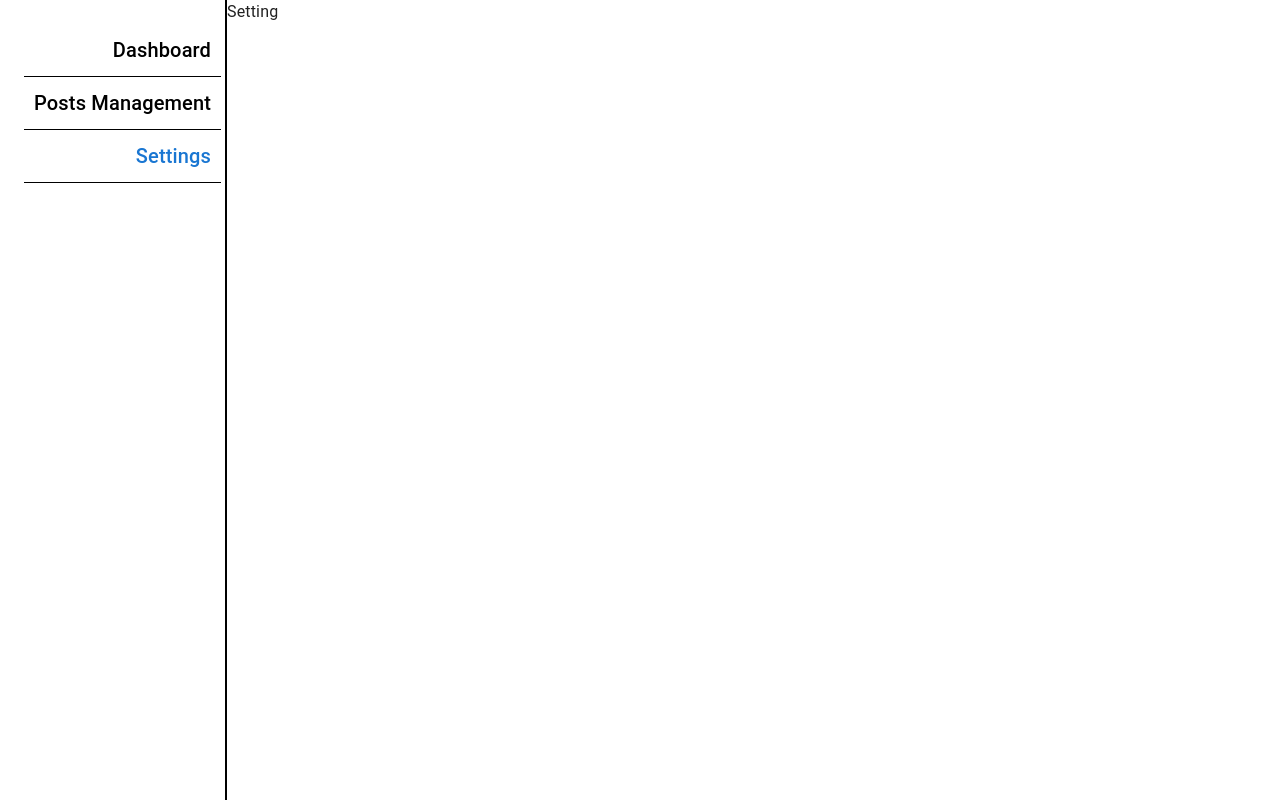
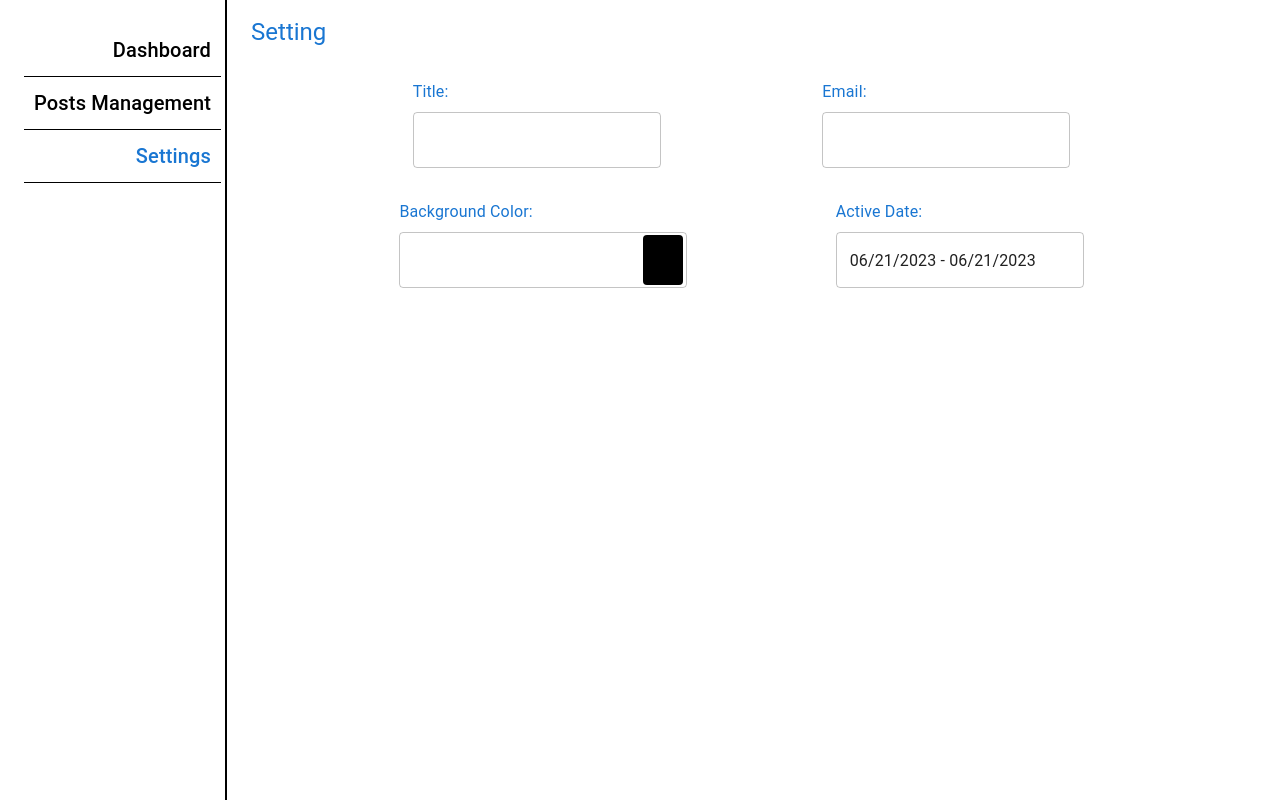
Before and after one commit to Tewwi/admin-tesing, a React (Create React App) app: page /dashboard/subcription in a window 1280 px wide. Both pictures are taken after a click on the item "Settings". Built offline with nearby package versions, Linux system fonts and the light colour scheme.

Commit message:
add setting page

```diff
--- a/src/components/common/Loading.tsx
+++ b/src/components/common/Loading.tsx
@@ -24,7 +24,7 @@ const Loading = (props: LoaderProps) => {
           width: "100%",
         }}
       >
-        <CircularProgress style={{ color: "#fb8c00" }} />
+        <CircularProgress style={{ color: "blue" }} />
       </div>
     </Backdrop>
   );
--- a/src/components/posts_management/table.tsx
+++ b/src/components/posts_management/PostTable.tsx
@@ -20,7 +20,7 @@ interface IPostTableProps {
 const PostTable = (props: IPostTableProps) => {
   const { data, handleViewDetail, loading } = props;
   return (
-    <TableContainer component={Paper}>
+    <TableContainer component={Paper} sx={{ position: "relative" }}>
       <Table sx={{ minWidth: 650 }}>
         <TableHead>
           <TableRow>
--- /dev/null
+++ b/src/components/setting/ColorPicker.tsx
@@ -0,0 +1,40 @@
+import { Box } from "@mui/material";
+import React from "react";
+import { ChromePicker } from "react-color";
+
+interface Props {
+  openColorPicker: boolean;
+  handleClose: () => void;
+  handleChangeColor: (color: string) => void;
+  color: string;
+}
+
+const ColorPicker = (props: Props) => {
+  const { openColorPicker, handleClose, handleChangeColor, color } = props;
+  return (
+    <Box display={openColorPicker ? "block" : "none"}>
+      <Box
+        sx={{
+          position: "absolute",
+          top: 0,
+          right: 0,
+          bottom: 0,
+          left: 0,
+          zIndex: -1,
+        }}
+        onClick={handleClose}
+      ></Box>
+      <ChromePicker
+        color={color}
+        onChangeComplete={(color) => {
+          handleChangeColor(color.hex);
+        }}
+        styles={{
+          default: { picker: { zIndex: 2, position: "relative" } },
+        }}
+      />
+    </Box>
+  );
+};
+
+export default ColorPicker;
--- /dev/null
+++ b/src/components/setting/FomrControl/TextFieldForm.tsx
@@ -0,0 +1,49 @@
+import { OutlinedInput, OutlinedInputProps, Typography } from "@mui/material";
+import { Control, RegisterOptions, useController } from "react-hook-form";
+
+type Props = OutlinedInputProps & {
+  name: string;
+  clearIcon?: boolean;
+  clearIconHasValue?: boolean;
+  control: Control<any>;
+  rules?: Omit<
+    RegisterOptions<any, any>,
+    "valueAsNumber" | "valueAsDate" | "setValueAs" | "disabled"
+  >;
+};
+
+const TextFieldForm = (props: Props) => {
+  const { control, name, rules, ...rest } = props;
+  const {
+    field: { onChange, onBlur, value, ref },
+    fieldState: { error },
+  } = useController({
+    name,
+    control,
+    rules,
+  });
+  return (
+    <>
+      <OutlinedInput
+        name={name}
+        value={value || ""}
+        onChange={onChange}
+        onBlur={onBlur}
+        inputRef={ref}
+        error={!!error}
+        {...rest}
+      />
+      <Typography
+        variant="body2"
+        sx={{
+          color: "palette.error.main",
+          display: !!error ? "block" : "none",
+        }}
+      >
+        {error?.message || ""}
+      </Typography>
+    </>
+  );
+};
+
+export default TextFieldForm;
--- a/src/contanst.ts
+++ b/src/contanst.ts
@@ -9,4 +9,8 @@ export const chartOption = {
   REVENUE: "revenue",
 };
 
-export const ITEM_PER_PAGE = 10;
+export const ITEM_PER_PAGE = 5;
+
+export const patternEmail = /^[A-Z0-9._%+-]+@[A-Z0-9.-]+\.[A-Z]{2,}$/i;
+
+export const DateFormat = "YYYY-MM-DD";
--- a/src/pages/PostsManagement.tsx
+++ b/src/pages/PostsManagement.tsx
@@ -5,7 +5,7 @@ import { useSearchParams } from "react-router-dom";
 import { API_URL } from "../api";
 import DetailPostDialog from "../components/posts_management/DetailPostDialog";
 import FilterPostForm from "../components/posts_management/FilterPost";
-import PostTable from "../components/posts_management/table";
+import PostTable from "../components/posts_management/PostTable";
 import { ITEM_PER_PAGE } from "../contanst";
 import { IFilterPost, IPost } from "../interface/post";
 
@@ -25,25 +25,14 @@ const PostsManagement = () => {
     open: false,
   });
 
-  const [filterValue, setFilterValue] = useState<IFilterPost>(() => {
-    return {
-      query: currentQueryParameters.get("query") || "",
-      by: (currentQueryParameters.get("by") as any) || "userId",
-    };
-  });
-
-  const [page, setPage] = useState<number>(() => {
-    if (currentQueryParameters.get("page"))
-      return Number(currentQueryParameters.get("page"));
-    return 1;
-  });
-
   const handleGetPostData = useCallback(async () => {
     setLoading(true);
 
-    const queryAPI = filterValue.query
-      ? `${API_URL}?${filterValue.by}=${filterValue.query}`
-      : API_URL;
+    const page = Number(currentQueryParameters.get("page")) || 1;
+    const query = currentQueryParameters.get("query");
+    const by = currentQueryParameters.get("by");
+
+    const queryAPI = query ? `${API_URL}?${by}=${query}` : API_URL;
     const dataJSON = await fetch(queryAPI);
     const data: IPost[] = await dataJSON.json();
     const endIndex = page * ITEM_PER_PAGE;
@@ -51,12 +40,11 @@ const PostsManagement = () => {
     setTotalPage(data.length);
     setPosts(data.slice(endIndex - ITEM_PER_PAGE, endIndex));
     setLoading(false);
-  }, [filterValue, page]);
+  }, [currentQueryParameters]);
 
   const handleChangePage = (number: number) => {
-    setPage(number);
-    newQueryParameters.set("page", `${number}`);
-    setSearchParams(newQueryParameters);
+    currentQueryParameters.set("page", `${number}`);
+    setSearchParams(currentQueryParameters);
   };
 
   const handleOpenDetailDialog = (post: IPost) => {
@@ -66,8 +54,8 @@ const PostsManagement = () => {
   const handleFilter = (value: IFilterPost) => {
     newQueryParameters.set("by", value.by);
     newQueryParameters.set("query", value.query);
+    newQueryParameters.set("page", `1`);
     setSearchParams(newQueryParameters);
-    setFilterValue(value);
   };
 
   useEffect(() => {
@@ -80,7 +68,13 @@ const PostsManagement = () => {
         Post Management
       </Typography>
 
-      <FilterPostForm value={filterValue} handleChange={handleFilter} />
+      <FilterPostForm
+        value={{
+          query: currentQueryParameters.get("query") || "",
+          by: (currentQueryParameters.get("by") as any) || "userId",
+        }}
+        handleChange={handleFilter}
+      />
       <PostTable
         data={posts}
         handleViewDetail={handleOpenDetailDialog}
@@ -89,7 +83,7 @@ const PostsManagement = () => {
       <Pagination
         sx={{ mt: 2.5, display: "flex", justifyContent: "flex-end" }}
         count={ceil(totalPage / ITEM_PER_PAGE)}
-        page={page}
+        page={Number(currentQueryParameters.get("page")) || 1}
         color="primary"
         onChange={(_, number) => {
           handleChangePage(number);
--- a/src/pages/Setting.tsx
+++ b/src/pages/Setting.tsx
@@ -1,9 +1,129 @@
-import React from 'react'
+import { Box, Container, OutlinedInput, Typography } from "@mui/material";
+import { useState } from "react";
+import DatePicker from "react-datepicker";
+import "react-datepicker/dist/react-datepicker.css";
+import { useForm } from "react-hook-form";
+import ColorPicker from "../components/setting/ColorPicker";
+import TextFieldForm from "../components/setting/FomrControl/TextFieldForm";
+import { patternEmail } from "../contanst";
+
+interface ISettingForm {
+  title: string;
+  email: string;
+  backgroundColor: string;
+  activeDate: {
+    startDate: Date | null;
+    endDate: Date | null;
+  };
+}
 
 const Setting = () => {
+  const [openColorPicker, setOpenColorPicker] = useState(false);
+  const { control, watch, setValue } = useForm<ISettingForm>({
+    defaultValues: {
+      title: "",
+      email: "",
+      backgroundColor: "",
+      activeDate: {
+        startDate: new Date(),
+        endDate: new Date(),
+      },
+    },
+  });
+
+  const dateValue = watch("activeDate");
+
   return (
-    <div>Setting</div>
-  )
-}
+    <Container sx={{ py: "16px" }}>
+      <Typography variant="h5" sx={{ color: "primary.main", mb: 4 }}>
+        Setting
+      </Typography>
 
-export default Setting
+      <Box display="flex" flexWrap="wrap" my={4} justifyContent="space-evenly">
+        <Box display="flex" flexDirection="column">
+          <Typography variant="body1" sx={{ color: "primary.main", mb: 1 }}>
+            Title:
+          </Typography>
+          <TextFieldForm
+            control={control}
+            name="title"
+            rules={{ required: true }}
+            size="medium"
+          />
+        </Box>
+
+        <Box display="flex" flexDirection="column">
+          <Typography variant="body1" sx={{ color: "primary.main", mb: 1 }}>
+            Email:
+          </Typography>
+          <TextFieldForm
+            control={control}
+            name="email"
+            rules={{
+              required: true,
+              pattern: {
+                value: patternEmail,
+                message: "Invalid email address",
+              },
+            }}
+            size="medium"
+          />
+        </Box>
+      </Box>
+
+      <Box display="flex" flexWrap="wrap" my={4} justifyContent="space-evenly">
+        <Box display="flex" flexDirection="column">
+          <Typography variant="body1" sx={{ color: "primary.main", mb: 1 }}>
+            Background Color:
+          </Typography>
+          <TextFieldForm
+            control={control}
+            name="backgroundColor"
+            rules={{ required: true }}
+            size="medium"
+            sx={{ paddingRight: "4px" }}
+            endAdornment={
+              <Box
+                onClick={() => setOpenColorPicker(true)}
+                sx={{
+                  bgcolor: watch("backgroundColor") || "ActiveBorder",
+                  height: "90%",
+                  width: "50px",
+                  borderRadius: "4px",
+                }}
+              />
+            }
+          />
+
+          <ColorPicker
+            color={watch("backgroundColor")}
+            openColorPicker={openColorPicker}
+            handleChangeColor={(color) => setValue("backgroundColor", color)}
+            handleClose={() => setOpenColorPicker(false)}
+          />
+        </Box>
+
+        <Box display="flex" flexDirection="column">
+          <Typography variant="body1" sx={{ color: "primary.main", mb: 1 }}>
+            Active Date:
+          </Typography>
+          <DatePicker
+            selected={dateValue.startDate}
+            onChange={(date) => {
+              setValue("activeDate", {
+                startDate: date[0],
+                endDate: date[1],
+              });
+            }}
+            startDate={dateValue.startDate}
+            endDate={dateValue.endDate}
+            selectsRange
+            customInput={<OutlinedInput />}
+          />
+        </Box>
+      </Box>
+    </Container>
+  );
+};
+
+export default Setting;
```
Also changed, not shown: package.json (+7 -2 lines), src/components/common/Form/InputForm.tsx (deleted, +0 -12 lines), 1 other file (tests, documents, lock files or other folders).
